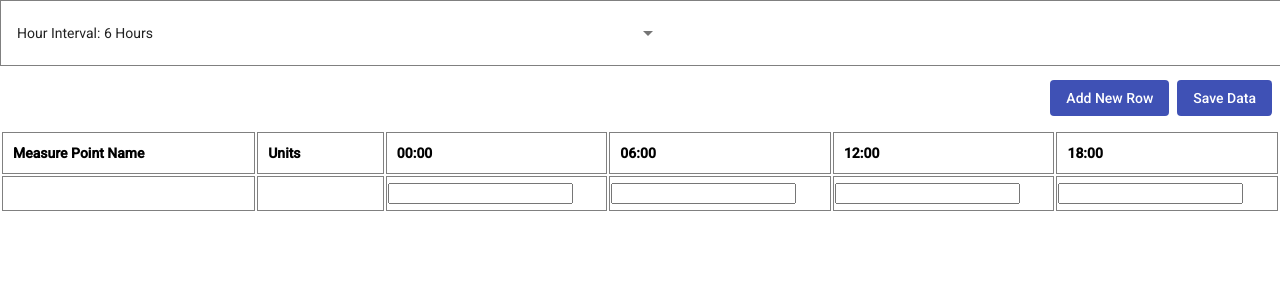
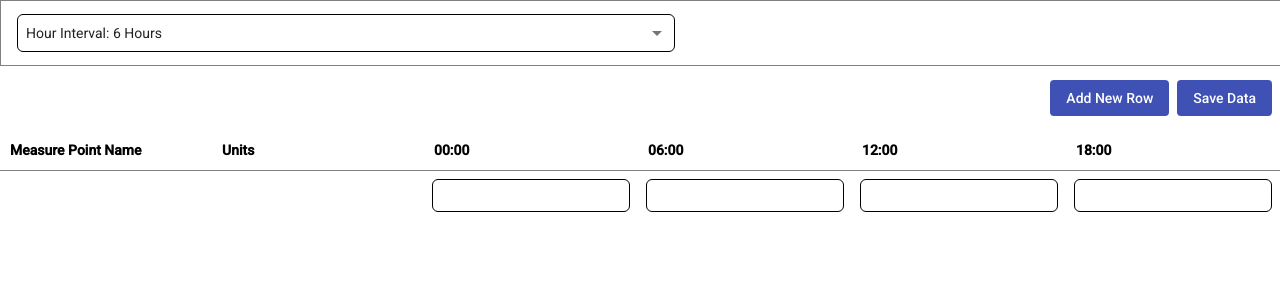
Before and after one commit to Kallahan23/dynamic-grid, an Angular app: page / in a window 1280 px wide. Both pictures are taken after a click on the button "Add New Row". Shown: the top 300 px of the page. Built offline with nearby package versions, Linux system fonts and the light colour scheme.

Commit message:
Improve styling

```diff
--- a/src/app/components/grid/grid.component.html
+++ b/src/app/components/grid/grid.component.html
@@ -13,26 +13,32 @@
         <button mat-flat-button color="primary">Save Data</button>
     </div>
 
-    <table class="main-table">
-        <tr class="table-header">
-            <th style="width: 20%">Measure Point Name</th>
-            <th style="width: 10%">Units</th>
+    <div class="main-table">
+        <table>
+            <thead>
+                <tr>
+                    <th>Measure Point Name</th>
+                    <th>Units</th>
                     <ng-container *ngFor="let time of availableTimes; let i = index">
                         <th *ngIf="i % selectedInterval === 0">{{ time }}</th>
                     </ng-container>
                 </tr>
-        <tr class="table-data" *ngFor="let item of data">
+            </thead>
+            <tbody>
+                <tr *ngFor="let item of data">
                     <td>
-                <input class="table-header-input" type="text" [(ngModel)]="item.name" />
+                        <input class="clear-input" type="text" [(ngModel)]="item.name" />
                     </td>
                     <td>
-                <input class="table-header-input" type="text" [(ngModel)]="item.units" />
+                        <input class="clear-input" type="text" [(ngModel)]="item.units" />
                     </td>
                     <ng-container *ngFor="let value of item.values; let i = index">
                         <td *ngIf="i % selectedInterval === 0">
-                    <input type="text" [(ngModel)]="value.value" />
+                            <input class="data-input" type="text" [(ngModel)]="value.value" />
                         </td>
                     </ng-container>
                 </tr>
+            </tbody>
         </table>
     </div>
+</div>
--- a/src/app/components/grid/grid.component.scss
+++ b/src/app/components/grid/grid.component.scss
@@ -10,7 +10,7 @@
     width: 100%;
     padding: 0 16px;
     align-items: center;
-    border: solid 1px grey;
+    border: 1px solid grey;
     justify-content: flex-start;
 }
 
@@ -29,29 +29,44 @@
 
 .dropdown {
     width: 50%;
+    border: 1px solid black;
+    border-radius: 6px;
+    padding: 8px;
 }
 
-.main-table {
-    width: 100%;
-}
-
-.table-data:nth-child(odd) {
-    background-color: rgb(220, 220, 220);
-}
-
-th, td {
-    border: solid 1px grey;
-}
-
-th {
-    padding: 10px;
-    text-align: start;
-}
-
-.table-header-input {
+.clear-input {
     border: none;
     width: 100%;
     box-sizing: border-box;
     padding: 8px;
     background: none;
 }
+
+.data-input {
+    border: 1px solid black;
+    border-radius: 6px;
+    width: 100%;
+    box-sizing: border-box;
+    padding: 8px;
+}
+
+.main-table table {
+    position: relative;
+    border-collapse: collapse;
+    width: 100%;
+}
+
+tr:nth-child(even) {
+    background-color: rgb(230, 230, 230);
+}
+
+.main-table th {
+    padding: 10px;
+    text-align: start;
+    border-bottom: 1px solid grey;
+    background: white;
+}
+
+.main-table td {
+    padding: 8px;
+}
```
Lines whose indentation alone changed are shown as unchanged.
